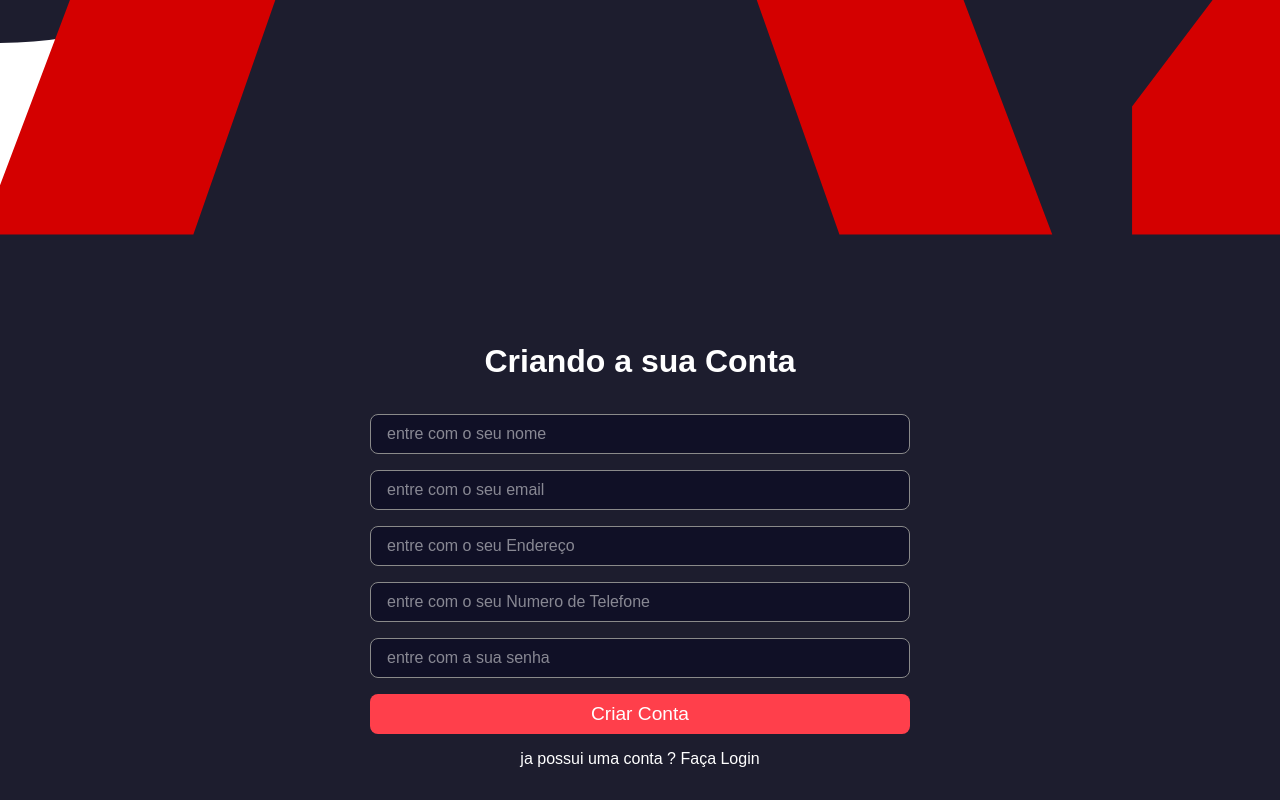
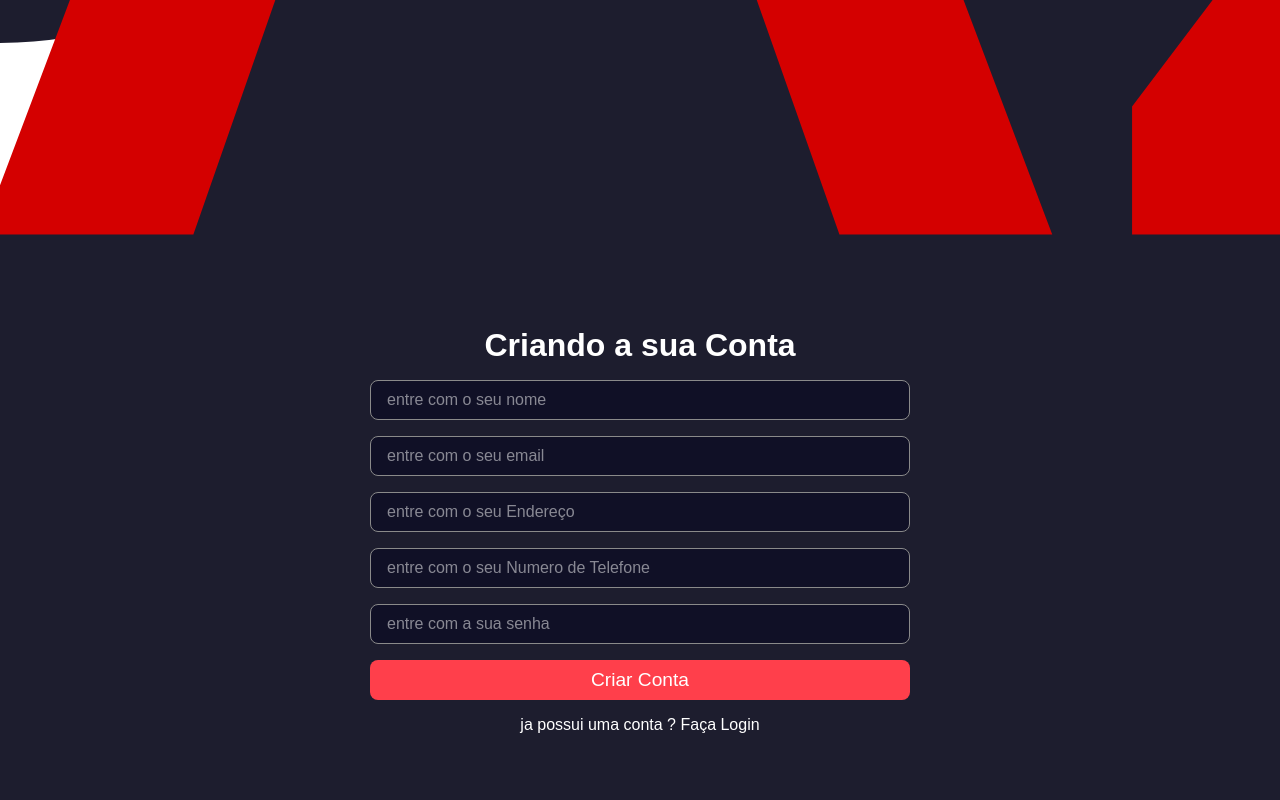
Before and after one commit to FelixEugenio/Scott-Order-Food-frontEnd, a Next.js app: page /signup in a window 1280 px wide. Shown: the part 1063-1863 px from the top of the page. After the commit the page ends 1829 px from the top, so only its background shows below. Built offline with nearby package versions, Linux system fonts and the light colour scheme.

Commit message:
making signUp screens

```diff
--- a/src/pages/signup/index.tsx
+++ b/src/pages/signup/index.tsx
@@ -17,7 +17,7 @@ export default function SignUp() {
       <Image src={logoImg} alt="logo Scott"/>
 
       <div className={styles.login}>
-        <h1 className={styles.text}>Criando a sua Conta</h1><br />
+        <h1>Criando a sua Conta</h1>
         <form>
 
         <Input
```
